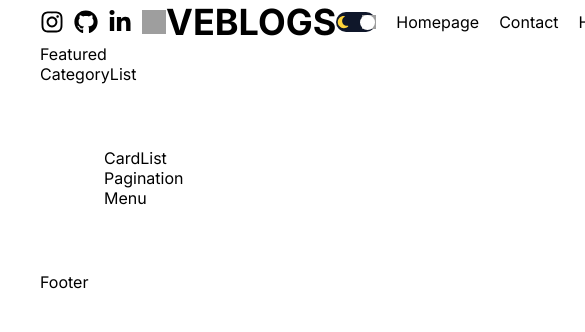
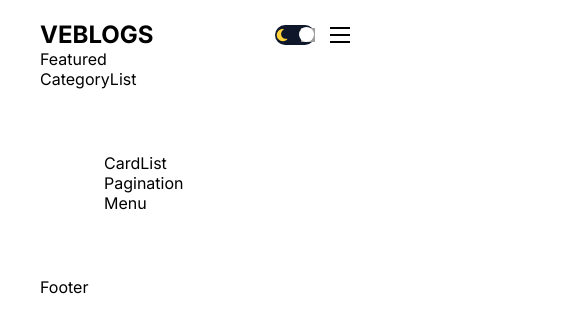
Before and after one commit to reynaldo0/veblogs-dev, a Next.js app: page / in a window 390 px wide. Shown: the top 332 px of the page, 585 px wide, since content can reach past the window. Built offline with nearby package versions, Linux system fonts and the light colour scheme; grey boxes are pictures that could not be loaded.

Commit message:
new : hamburger menu

```diff
--- a/src/app/globals.css
+++ b/src/app/globals.css
@@ -28,7 +28,15 @@
   --softTextColor: #a6a6ae;
 }
 
+.light {
+  --bg: white;
+  --textColor: black;
+  --softBg:#f0f0f0;
+  --softTextColor: #626262;
+}
+
 .container{
+  padding-top: 20px;
   min-height: 100vh;
   background-color: var(--bg);
   color: var(--textColor);
@@ -62,6 +70,12 @@
   }
 }
 
+@media screen and (max-width: 768px) {
+  .wrapper{
+    max-width: 640px;
+  }
+}
+
 @media screen and (max-width: 640px) {
   .wrapper{
     max-width: 475px;
--- a/src/components/AuthLinks/AuthLinks.jsx
+++ b/src/components/AuthLinks/AuthLinks.jsx
@@ -1,23 +1,45 @@
-import React from 'react'
-import styles from './AuthLinks.module.css'
-import Link from 'next/link'
+"use client";
+
+import React, { useState } from "react";
+import styles from "./AuthLinks.module.css";
+import Link from "next/link";
 
 const AuthLinks = () => {
-    const status = 'notauthenticated'
+  const [open, setOpen] = useState(false);
+
+  const status = "notauthenticated";
   return (
     <>
-    {
-        status === 'notauthenticated' ? (
-            <Link href='/login'>Login</Link>
-        ) : (
+      {status === "notauthenticated" ? (
+        <Link href="/login" className={styles.link}>Login</Link>
+      ) : (
+        <>
+          <Link href="/write" className={styles.link}>Write</Link>
+          <span className={styles.link}>Logout</span>
+        </>
+      )}
+      <div className={styles.burger} onClick={()=> setOpen(!open)}>
+        <div className={styles.line}></div>
+        <div className={styles.line}></div>
+        <div className={styles.line}></div>
+      </div>
+      {open && (
+        <div className={styles.menu}>
+          <Link href="/">Homepage</Link>
+          <Link href="/">About</Link>
+          <Link href="/">Contact</Link>
+          {status === "notauthenticated" ? (
+            <Link href="/login">Login</Link>
+          ) : (
             <>
-            <Link href='/write'>Write</Link>
-            <span className={styles.link}>Logout</span>
+              <Link href="/write">Write</Link>
+              <span className={styles.link}>Logout</span>
             </>
-        )
-    }
+          )}
+        </div>
+      )}
     </>
-  )
-}
+  );
+};
 
-export default AuthLinks
+export default AuthLinks;
--- a/src/components/AuthLinks/AuthLinks.module.css
+++ b/src/components/AuthLinks/AuthLinks.module.css
@@ -1,3 +1,42 @@
 .link{
+    cursor: pointer;
+}
 
+.burger{
+    width: 20px;
+    height: 16px;
+    flex-direction: column;
+    justify-content: space-between;
+    cursor: pointer;
+    display: none;
 }
+
+.line{
+    width: 100%;
+    height: 2px;
+    background-color: var(--textColor);
+}
+
+.menu{
+    position: absolute;
+    top: 50px;
+    left: 0;
+    background-color: var(--bg);
+    height: calc(100vh - 100px);
+    width: 100%;
+    display: flex;
+    flex-direction: column;
+    align-items: center;
+    justify-content: center;
+    gap: 50px;
+    font-size: 36px;
+}
+
+@media screen and (max-width: 640px) {
+    .burger{
+        display: flex;
+    }
+    .link{
+        display: none;
+    }
+}
--- a/src/components/Navbar/Navbar.jsx
+++ b/src/components/Navbar/Navbar.jsx
@@ -17,9 +17,9 @@
         <div className={styles.logo}>VEBLOGS</div>
         <div className={styles.links}>
           <ThemeToggle/>
-          <Link href='/'>Homepage</Link>
-          <Link href='/'>Contact</Link>
-          <Link href='/'>Homepage</Link>
+          <Link href='/' className={styles.link}>Homepage</Link>
+          <Link href='/' className={styles.link}>Contact</Link>
+          <Link href='/' className={styles.link}>Homepage</Link>
           <AuthLinks/>
         </div>
     </div>
--- a/src/components/Navbar/Navbar.module.css
+++ b/src/components/Navbar/Navbar.module.css
@@ -19,6 +19,41 @@
 
 .links{
     display: flex;
+    align-items: center;
     gap: 20px;
     flex: 1;
 }
+
+@media screen and (max-width: 1280px) {
+    .logo{
+        font-size: 32px;
+    }
+    .links{
+        font-size: 18px;
+        gap: 15px;
+    }
+}
+
+@media screen and (max-width: 1024px) {
+    .social{
+        display: none;
+    }
+    .logo{
+        text-align: left;
+    }
+}
+
+@media screen and (max-width: 768px) {
+    .logo{
+        font-size: 24px;
+    }
+}
+
+@media screen and (max-width: 640px) {
+    .links{
+        justify-content: flex-end;
+    }
+    .link{
+        display: none;
+    }
+}
```
